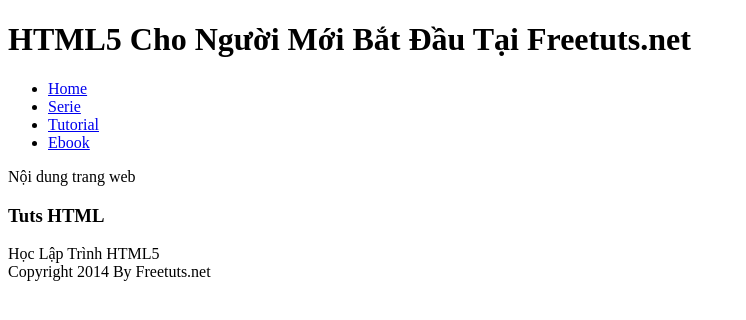
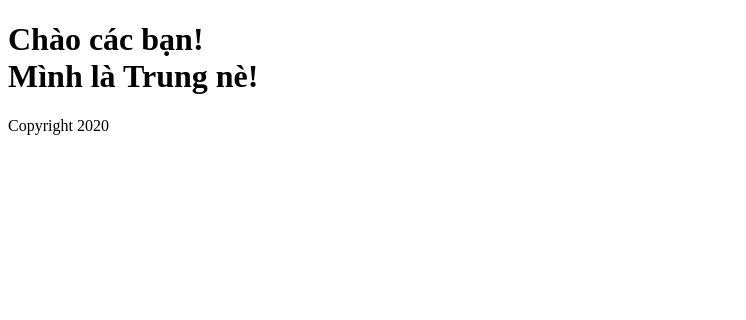
Before and after one commit to trunghq2511/trunghq2511.github.io, a plain HTML site: page index.html in a window 1280 px wide. Shown: the whole page, without its empty margins (0-746 px from the left). Drawn offline with Linux system fonts and the light colour scheme.

Commit message:
#06012020 - update code

```diff
--- a/index.html
+++ b/index.html
@@ -1,30 +1,29 @@
 <!doctype html>
 <html lang="vi">
+
 <head>
   <meta charset="utf-8" />
-        <title>Chương Trình HTML Đầu Tiên</title>
+  <title>Resume</title>
 </head>
+
 <body>
+  <div class="l-all">
+    <div class="l-head">
       <header>
-            <h1>HTML5 Cho Người Mới Bắt Đầu Tại Freetuts.net</h1>
+        <h1>Chào các bạn!<br>
+          Mình là Trung nè!</h1>
       </header>
-        <nav>
-            <ul>
-                <li><a href="#">Home</a></li>
-                <li><a href="#">Serie</a></li>
-                <li><a href="#">Tutorial</a></li>
-                <li><a href="#">Ebook</a></li>
-            </ul>
-        </nav>
-        <section>
-            Nội dung trang web
-        </section>
-        <aside>
-            <h3>Tuts HTML</h3>
-            Học Lập Trình HTML5
-        </aside>
+    </div>
+
+    <div class="l-main">
+    </div>
+
+    <div class="l-foot">
       <footer>
-            Copyright 2014 By Freetuts.net
+        Copyright 2020
       </footer>
+    </div>
+
+  </div>
 </body>
 </html>
```
Lines whose indentation alone changed are shown as unchanged.
